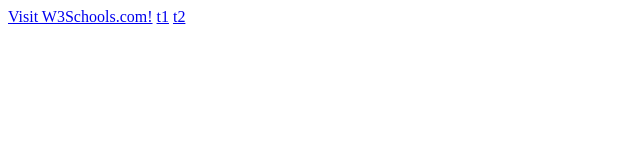
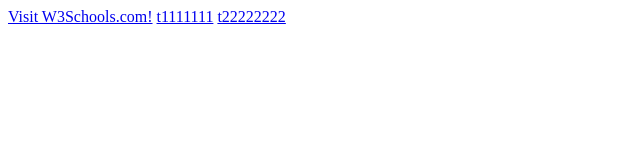
Before and after one commit to iamtu/aihackathon, a plain HTML site: page index.html in a window 1280 px wide. Shown: the whole page, without its empty margins (0-640 px from the left). Drawn offline with Linux system fonts and the light colour scheme.

Commit message:
Update index.html

```diff
--- a/index.html
+++ b/index.html
@@ -2,5 +2,5 @@
 
 
 <a href="https://b.thapcam73.life/tennis">Visit W3Schools.com!</a>
-<a href="https://b.thapcam73.life/truc-tiep/taylor-fritz-vs-carlos-alcaraz-RXcTuto">t1</a>
-<a href="https://b.thapcam73.life/truc-tiep/jannik-sinner-vs-novak-djokovic-1mtQ6nl">t2</a>
+<a href="https://b.thapcam73.life/truc-tiep/taylor-fritz-vs-carlos-alcaraz-RXcTuto">t1111111</a>
+<a href="https://b.thapcam73.life/truc-tiep/jannik-sinner-vs-novak-djokovic-1mtQ6nl">t22222222</a>
```
